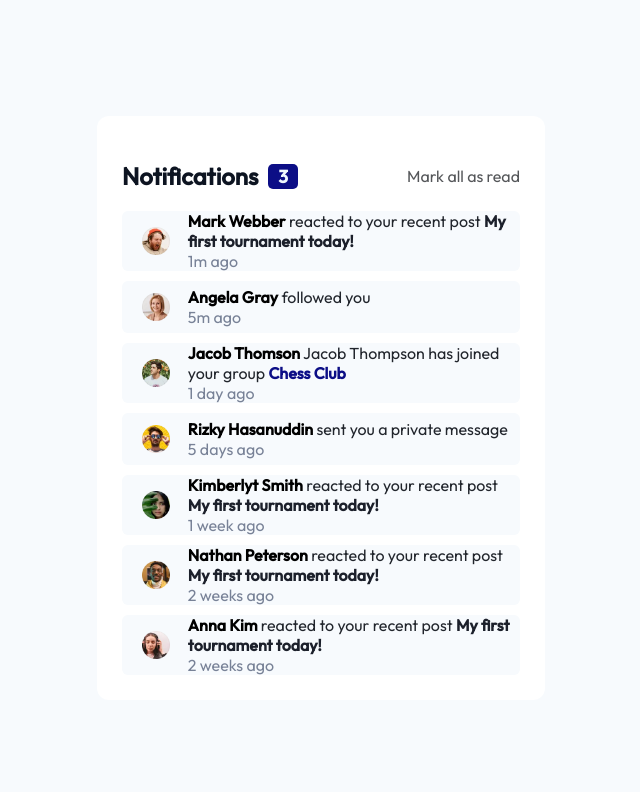
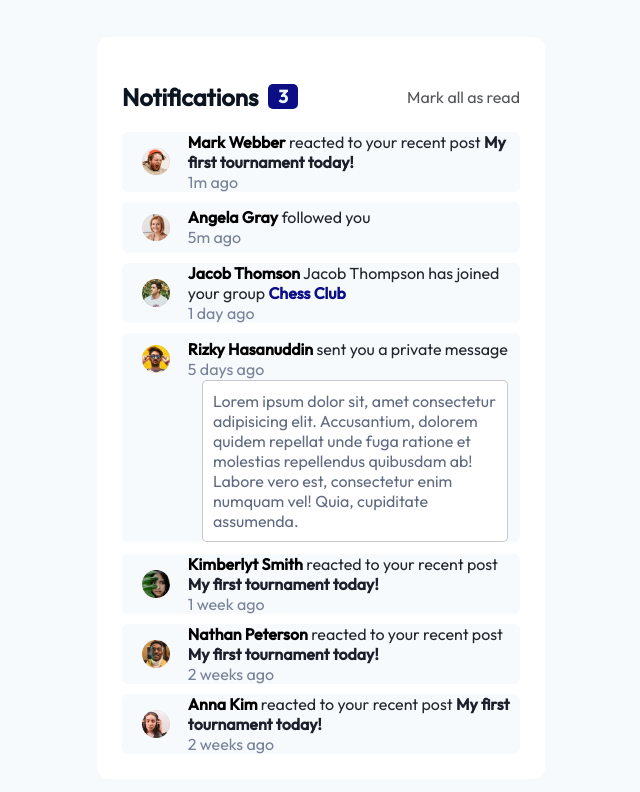
Before and after one commit to ijefin/JS, a website: page Javascript/frontend/NotificationPage/index.html in a window 1280 px wide. Shown: the whole page, without its empty margins (327-967 px from the left). Drawn offline with Linux system fonts and the light colour scheme.

Commit message:
fixed pos of notification cards

```diff
--- a/Javascript/frontend/NotificationPage/index.css
+++ b/Javascript/frontend/NotificationPage/index.css
@@ -59,8 +59,7 @@ h2 {
   background-color: hsl(210, 60%, 98%);
   border-radius: 6px;
   max-width: 150%;
-  max-height: auto;
-
+  max-height: 150%;
   margin-bottom: 10px;
 }
 
@@ -72,7 +71,6 @@ h2 {
 .notification-card img {
   max-width: 7%;
   margin: 12px 18px 12px 20px;
-  position: relative;
 }
 
 .notification-reaction {
@@ -94,14 +92,19 @@ h2 {
 }
 
 .notification-message {
-  margin: 12px 12px 12px 0px;
+  width: auto;
+  height: auto;
+  padding: 10px;
+  margin: -5px 12px 12px 80px;
   background-color: hsl(0, 0%, 100%);
   border-style: solid;
   border-width: 1px;
   border-radius: 5px;
   border-color: rgba(39, 36, 66, 0.259);
-  display: grid;
-  position: relative;
-  padding: 10px;
   color: hsl(221, 14%, 44%);
+  align-items: center;
 }
+
+.notification-message-card {
+  margin-bottom: 10px;
+}
--- a/Javascript/frontend/NotificationPage/index.html
+++ b/Javascript/frontend/NotificationPage/index.html
@@ -78,6 +78,14 @@
                 <span class="notification-time">5 days ago</span>
               </div>
             </div>
+            <div class="notification-message-card">
+              <div class="notification-message">
+                Lorem ipsum dolor sit, amet consectetur adipisicing elit.
+                Accusantium, dolorem quidem repellat unde fuga ratione et
+                molestias repellendus quibusdam ab! Labore vero est, consectetur
+                enim numquam vel! Quia, cupiditate assumenda.
+              </div>
+            </div>
           </div>
 
           <div class="notification-card">
```
